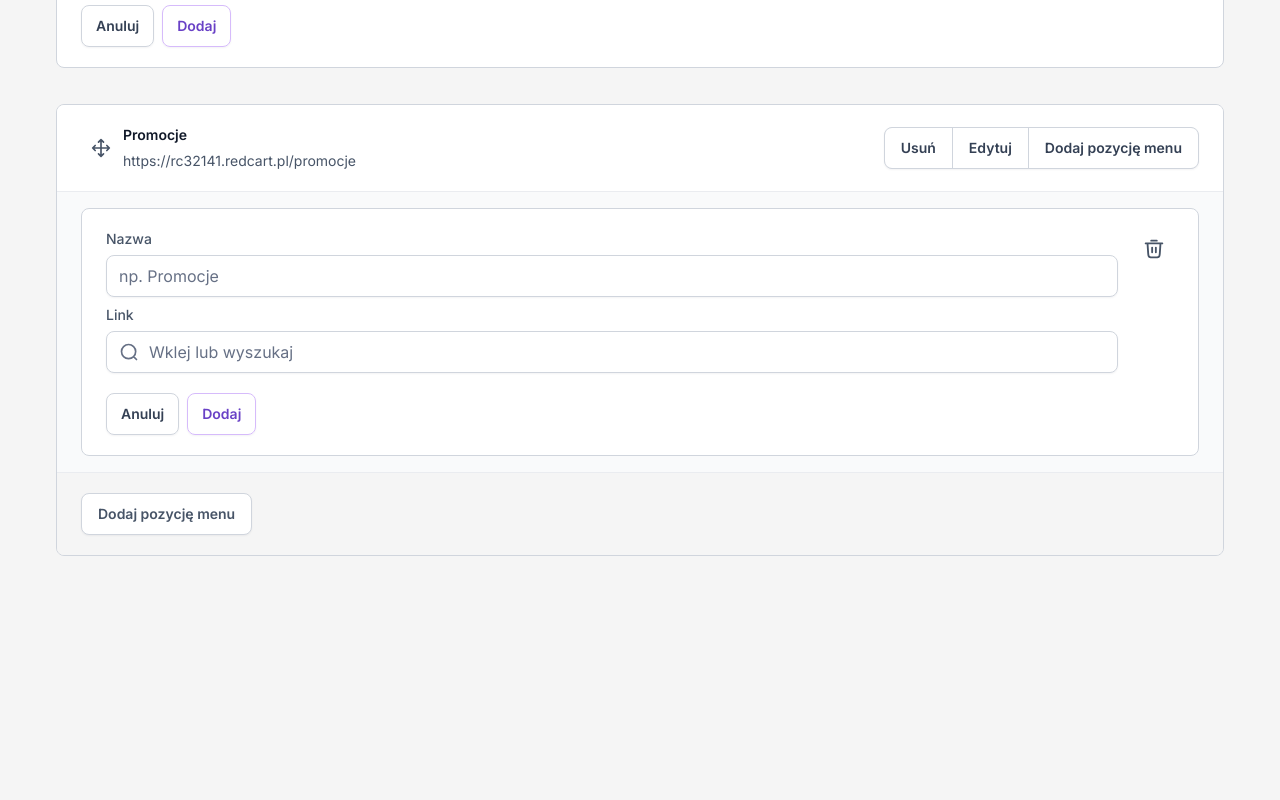
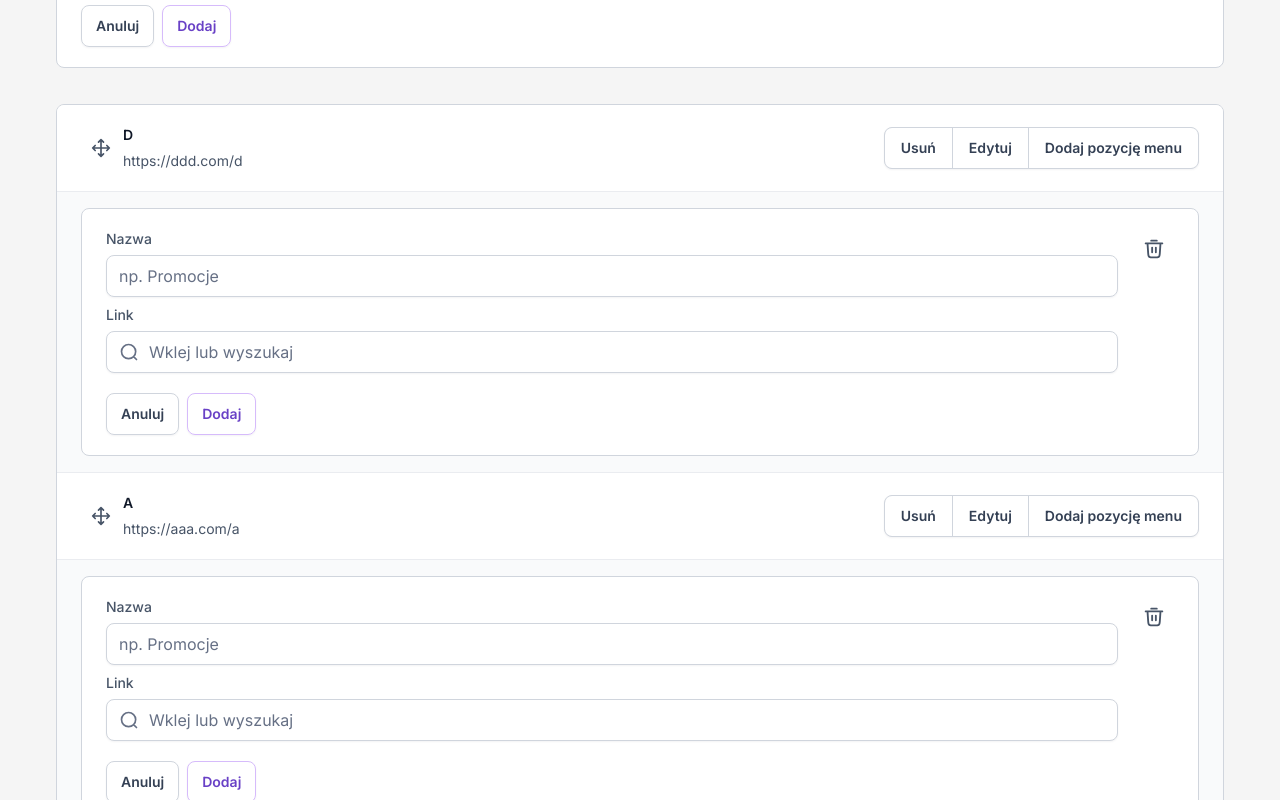
Before and after one commit to iv3it/2024-11-27-recruitment-tasks, a Next.js app: page / in a window 1280 px wide. Shown: the part 400-1200 px from the top of the page. Before the commit the page ends 1016 px from the top, so only its background shows below. Built offline with nearby package versions, Linux system fonts and the light colour scheme.

Commit message:
add drag & drop (dnd-kit) to list elements

```diff
--- a/app/components/MenuItem.tsx
+++ b/app/components/MenuItem.tsx
@@ -1,15 +1,29 @@
 import FormMenuPosition from "./FormMenuPosition";
+import { MenuItemType } from '@/types';
+import { useSortable } from "@dnd-kit/sortable";
+import { CSS } from '@dnd-kit/utilities'
 
-export default function MenuItem() {
+interface MenuItemProps {
+  item: MenuItemType;
+  id: number;
+}
+
+export default function MenuItem({item, id} : MenuItemProps) {
+  let {attributes, listeners, setNodeRef, transform, transition} = useSortable({id});
+  let styleDND = {
+    transition,
+    transform: CSS.Transform.toString(transform)
+  }
+
   return (
-    <div>
+    <div ref={setNodeRef} {...attributes} {...listeners} style={styleDND} className="touch-none">
       <div className="bg-white py-5 pl-[2.125rem] pr-6 flex items-center border-b border-b-[#EAECF0]">
         <svg width="20" height="20" viewBox="0 0 20 20" fill="none" xmlns="http://www.w3.org/2000/svg">
           <path d="M4.16667 7.50002L1.66667 10M1.66667 10L4.16667 12.5M1.66667 10H18.3333M7.5 4.16669L10 1.66669M10 1.66669L12.5 4.16669M10 1.66669V18.3334M12.5 15.8334L10 18.3334M10 18.3334L7.5 15.8334M15.8333 7.50002L18.3333 10M18.3333 10L15.8333 12.5" stroke="#475467" strokeWidth="1.66667" strokeLinecap="round" strokeLinejoin="round"/>
         </svg>
         <div className="ml-3 pr-1 grow">
-          <p className="text-[var(--blueDark)] text-sm font-semibold">Promocje</p>
-          <p className="text-[var(--greyMedium)] text-sm mt-[0.375rem]">https://rc32141.redcart.pl/promocje</p>
+          <p className="text-[var(--blueDark)] text-sm font-semibold">{item.name}</p>
+          <p className="text-[var(--greyMedium)] text-sm mt-[0.375rem]">{item.url}</p>
         </div>
         <div className="shadow-[0_1px_2px_0px_rgba(16,24,40,0.05)] border border-[var(--greyLight)] rounded-lg flex gap-x-[1px] bg-[var(--greyLight)] overflow-hidden">
           <button className="py-[0.625rem] px-4 text-sm text-[var(--greyDark)] font-semibold bg-white">Usuń</button>
--- a/app/components/MenuItemsList.tsx
+++ b/app/components/MenuItemsList.tsx
@@ -1,10 +1,51 @@
+'use client'
+import { useState } from 'react';
 import MenuItem from './MenuItem';
+import { MenuItemType } from '@/types';
+import { closestCenter, DndContext, DragEndEvent, KeyboardSensor, PointerSensor, TouchSensor, useSensor, useSensors } from '@dnd-kit/core';
+import { arrayMove, SortableContext, sortableKeyboardCoordinates, verticalListSortingStrategy } from '@dnd-kit/sortable'
 
 export default function MenuItemsList() {
+  let [menuItems, setMenuItems] = useState<MenuItemType[]>([
+    { name: 'D', url: 'https://ddd.com/d', id: 4 },
+    { name: 'A', url: 'https://aaa.com/a', id: 1 },
+    { name: 'B', url: 'https://bbb.com/b', id: 2 },
+    { name: 'C', url: 'https://ccc.com/c', id: 3 },
+  ]);
+
+  let getMenuItemPosition = (id : number) => menuItems.findIndex(item => item.id === id);
+
+  let handleDragEnd = (event : DragEndEvent) => {
+    const {active, over} : any = event;
+
+    if(active.id === over.id) return;
+
+    setMenuItems(menuItems => {
+      let originalPosition = getMenuItemPosition(active.id);
+      let newPosition = getMenuItemPosition(over.id);
+
+      return arrayMove(menuItems, originalPosition, newPosition)
+    })
+  }
+
+  let sensors = useSensors(
+    useSensor(PointerSensor),
+    useSensor(TouchSensor),
+    useSensor(KeyboardSensor, {
+      coordinateGetter: sortableKeyboardCoordinates,
+    })
+  )
+
   return (
     <div className="border border-[var(--greyLight)] rounded-lg my-9 overflow-hidden">
       <div>
-        <MenuItem />
+        <DndContext onDragEnd={handleDragEnd} sensors={sensors} collisionDetection={closestCenter}>
+          <SortableContext items={menuItems} strategy={verticalListSortingStrategy}>
+            {menuItems && menuItems.map((item: MenuItemType, index: number) =>
+              <MenuItem item={item} id={item.id} key={index}/>
+            )}
+          </SortableContext>
+        </DndContext>
       </div>
       <div className="bg-[var(--background)] py-5 px-6">
         <button className="bg-white border border-[var(--greyLight)] py-[0.625rem] px-4 shadow-[0_1px_2px_0px_rgba(16,24,40,0.05)] rounded-lg font-semibold text-[var(----greyDark)] text-sm">Dodaj pozycję menu</button>
--- a/package.json
+++ b/package.json
@@ -10,6 +10,7 @@
   },
   "dependencies": {
     "@dnd-kit/core": "^6.2.0",
+    "@dnd-kit/sortable": "^9.0.0",
     "@heroicons/react": "^2.2.0",
     "next": "15.0.3",
     "react": "19.0.0-rc-66855b96-20241106",
--- /dev/null
+++ b/types.ts
@@ -0,0 +1,5 @@
+export interface MenuItemType {
+  name: string;
+  url?: string;
+  id: number;
+}
```
Also changed, not shown: 1 other file (tests, documents, lock files or other folders).
